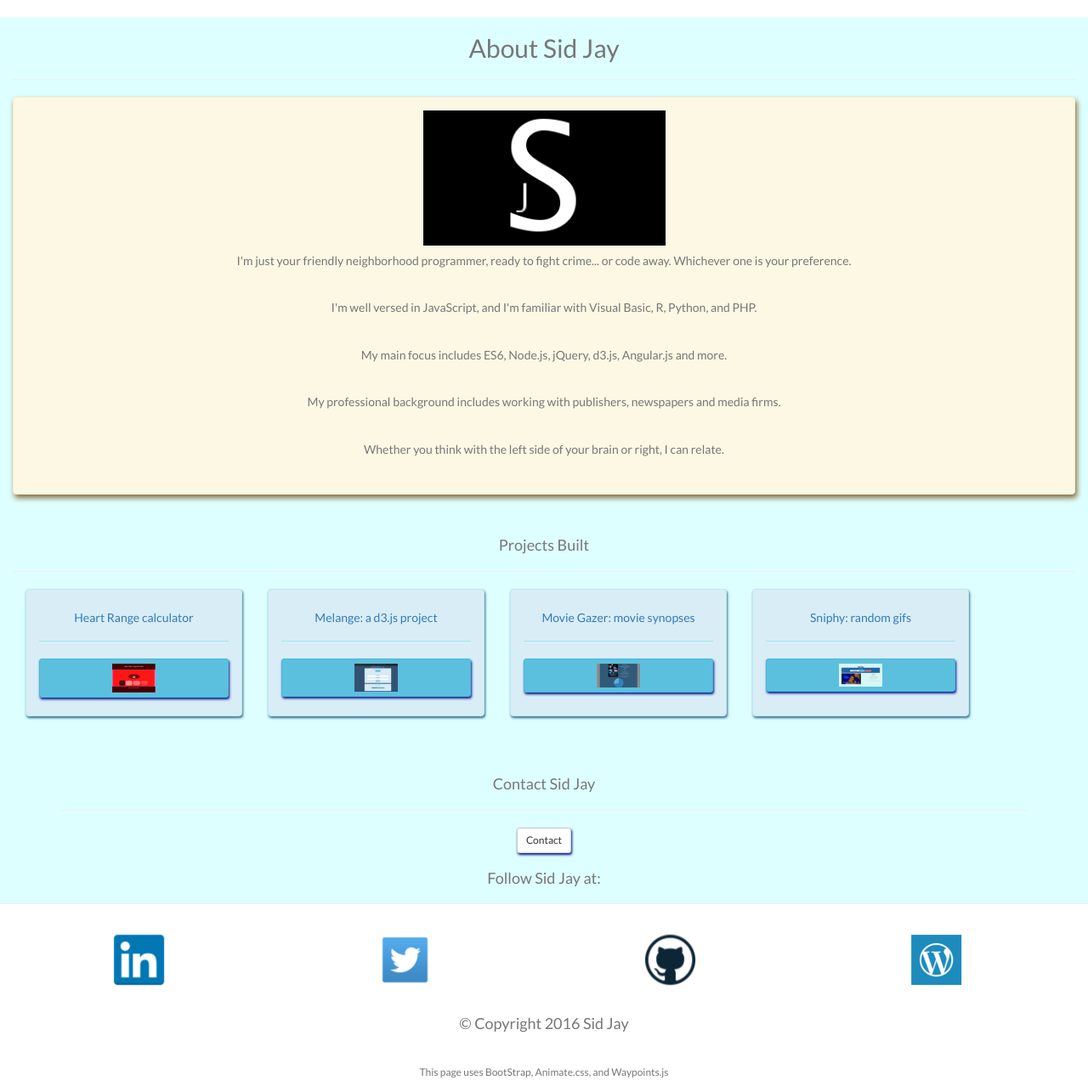
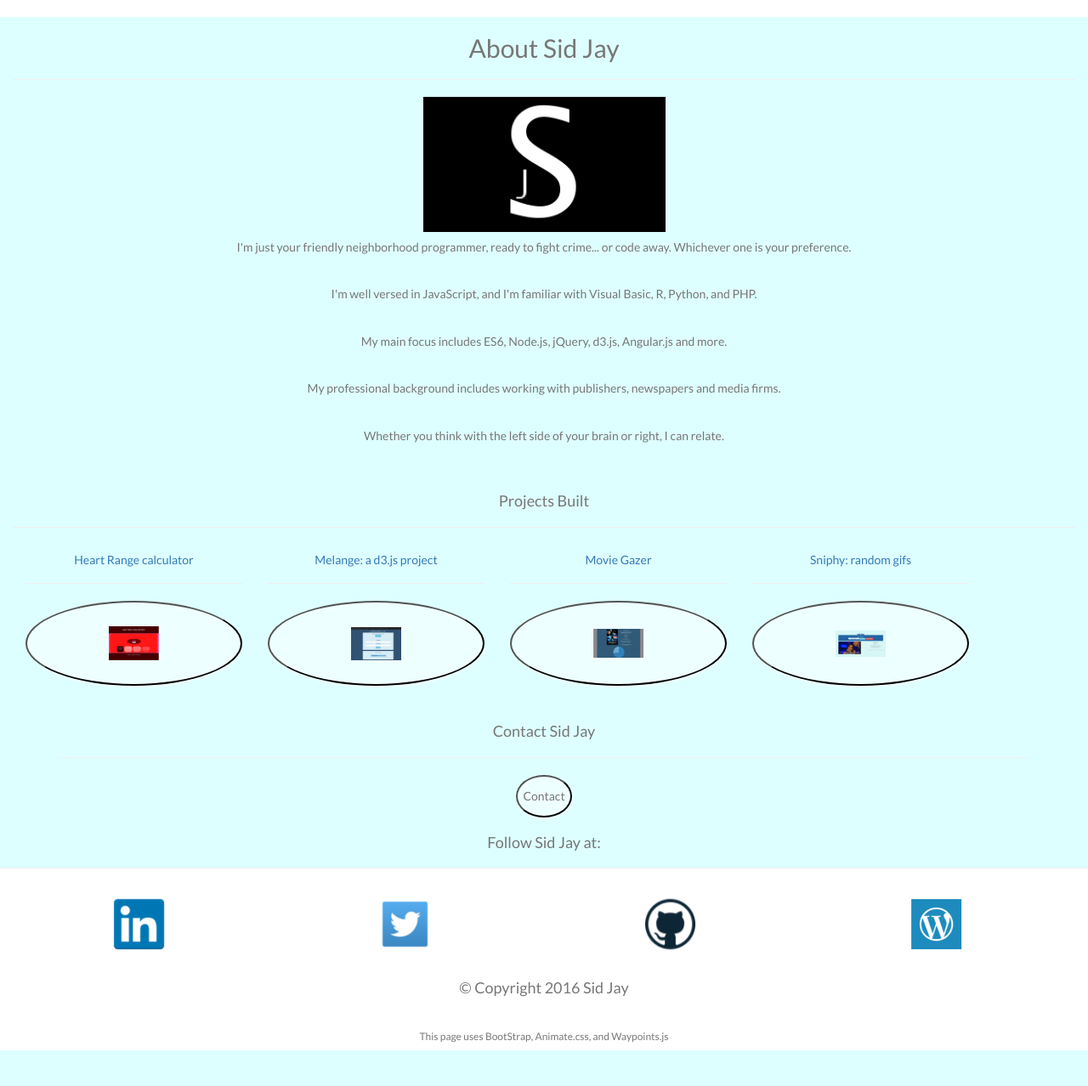
Before and after one commit to sidjayisaok/Portfolio_redux, a PHP site: page / in a window 1280 px wide. Shown: the part 52-1330 px from the top of the page at 85% size. After the commit the page ends 1288 px from the top, so only its background shows below. Run offline with PHP 8.4, Linux system fonts and the light colour scheme; some libraries are stand-ins or nearby versions.

Commit message:
minor changes

```diff
--- a/css/font.css
+++ b/css/font.css
@@ -7,11 +7,23 @@ a{
 }
 
 button{
-  box-shadow: 1px 2px 3px #001688;
+  background-color: #EEFFFF;
+  box-shadow: 1px 2px 3px #EEFFFF;
+  height: 100px;
+  border-radius: 50%;
+  margin-bottom: 25%;
 }
 
-img {
+button:hover{
+  background-color: #F5FFFF;
+}
+
+img{
   width: 25%;
+}
+
+#myBtn{
+  height: 50px;
 }
 
 .alert-info{
@@ -26,7 +38,7 @@ img {
   box-shadow: 2px 4px 6px;
 }
 
-aside{
+aside, section{
   background-color: #DEFFFF;
 }
 
--- a/index2.html
+++ b/index2.html
@@ -27,7 +27,7 @@
 	<nav class="navbar navbar-default">
 		<div class="container-fluid">
 			<div class="navbar-header">
-				<button type="button" class="navbar-toggle collapsed" data-toggle="collapse" data-target="#navbar">
+				<button type="button" id="myBtn" class="navbar-toggle collapsed" data-toggle="collapse" data-target="#navbar">
 					<span class="sr-only">Toggle navigation</span>
 					<span class="icon-bar"></span>
 					<span class="icon-bar"></span>
@@ -52,7 +52,7 @@
 			<h2>About Sid Jay</h2>
 			<hr>
 
-			<div class="alert alert-warning animated fadeInRight">
+			<div class="animated fadeInRight">
 			<div class="container text-center">
 				<p class="text-muted text-center" id="logo"><img src="assets/bloglogo.png" alt="picture"></p>
 				<h5><p class="text-muted text-center">
@@ -92,10 +92,10 @@
 
 			<div class="row container">
 				<div class="col-sm-3" id="banner">
-					<div class="alert alert-info" id="restrictHeight">
+					<div id="restrictHeight">
 						<div><h5><a href="http://heartrangeapp.herokuapp.com/">Heart Range calculator</a></h5></div>
 						<hr>
-						<button type="button" class="btn btn-default btn-info btn-sm" data-toggle="modal" data-target="#blogModal"><img src="assets/HeartRange.png" alt="picture" class="image-responsive site1"></button>
+						<button type="button" class="heartBtn" data-toggle="modal" data-target="#blogModal"><img src="assets/HeartRange.png" alt="picture" class="image-responsive site1"></button>
 					</div>
 				</div>
 					<!--blog modal-->
@@ -115,10 +115,10 @@
 
 
 				<div class="col-sm-3" id="melange">
-					<div class="alert alert-info" id="restrictHeight">
+					<div id="restrictHeight">
 						<div><h5><a href="https://melangeapp.herokuapp.com/">Melange: a d3.js project</a></h5></div>
 						<hr>
-						<button type="button" class="btn btn-info btn-default btn-sm" data-toggle="modal" data-target="#melangeModal"><img src="assets/Melange.png" alt="picture" class="image-responsive site2"></button>
+						<button type="button" class="melangeBtn" data-toggle="modal" data-target="#melangeModal"><img src="assets/Melange.png" alt="picture" class="image-responsive site2"></button>
 					</div>
 				</div>
 
@@ -138,10 +138,10 @@
 					</div>
 
 				<div class="col-sm-3" id="movieGazer">
-					<div class="alert alert-info" id="restrictHeight">
-						<div><h5><a href="https://moviegazer-b969d.firebaseapp.com/">Movie Gazer: movie synopses</a></h5></div>
+					<div id="restrictHeight">
+						<div><h5><a href="https://moviegazer-b969d.firebaseapp.com/">Movie Gazer</a></h5></div>
 						<hr>
-						<button type="button" class="btn btn-info btn-default btn-sm" data-toggle="modal" data-target="#gazerModal"><img src="assets/MovieGazer.png" alt="picture" class="image-responsive site3"></button>
+						<button type="button" class="gazerBtn" data-toggle="modal" data-target="#gazerModal"><img src="assets/MovieGazer.png" alt="picture" class="image-responsive site3"></button>
 					</div>
 				</div>
 
@@ -161,10 +161,10 @@
 					</div>
 
 				<div class="col-sm-3" id="sniphy">
-					<div class="alert alert-info" id="restrictHeight">
+					<div id="restrictHeight">
 						<div><h5><a href="https://thawing-retreat-41371.herokuapp.com/?">Sniphy: random gifs</a></h5></div>
 						<hr>
-						<button type="button" class="btn btn-default btn-info btn-sm" data-toggle="modal" data-target="#sniphyModal"><img src="assets/Sniphy.png" alt="picture" class="image-responsive site4"></button>
+						<button type="button" class="sniphyBtn" data-toggle="modal" data-target="#sniphyModal"><img src="assets/Sniphy.png" alt="picture" class="image-responsive site4"></button>
 					</div>
 				</div>
 
@@ -190,7 +190,7 @@
 				<h4>Contact Sid Jay</h4>
 				<hr>
 				<!-- Trigger the modal with a button -->
-				<button type="button" class="btn btn-default btn-sm" data-toggle="modal" data-target="#myModal">Contact</button>
+				<button type="button" id="myBtn" class="contactBtn" data-toggle="modal" data-target="#myModal">Contact</button>
 				<br>
 				<br>
 				<!-- Modal -->
@@ -210,7 +210,7 @@
 									Phone: 201-927-6399
 								</p></h5>
 
-								<button type="button" class="btn btn-default text-center" data-dismiss="modal">Close</button>
+								<button type="button" id="myBtn" class="btn btn-default text-center closeBtn" data-dismiss="modal">Close</button>
 
 						</div>
 					</div>
--- a/js/animate.js
+++ b/js/animate.js
@@ -14,6 +14,12 @@ var image2 = '.image2';
 var image3 = '.image3';
 var image4 = '.image4';
 var logo = '#logo';
+var contactBtn = ".contactBtn";
+var closeBtn = ".closeBtn";
+var heartBtn = ".heartBtn";
+var melangeBtn = ".melangeBtn";
+var gazerBtn = ".gazerBtn";
+var sniphyBtn = ".sniphyBtn";
 
 //DRY version to control image animation
 function logicAnim(param, classA, classB){
@@ -53,3 +59,15 @@ logicAnim(image3, flipClass, tadaClass);
 logicAnim(image4, flipClass, tadaClass);
 
 logicAnim(logo, flipClass, tadaClass);
+
+logicAnim(contactBtn, flipClass, tadaClass);
+
+logicAnim(closeBtn, flipClass, tadaClass);
+
+logicAnim(heartBtn, flipClass, tadaClass);
+
+logicAnim(melangeBtn, flipClass, tadaClass);
+
+logicAnim(gazerBtn, flipClass, tadaClass);
+
+logicAnim(sniphyBtn, flipClass, tadaClass);
```
